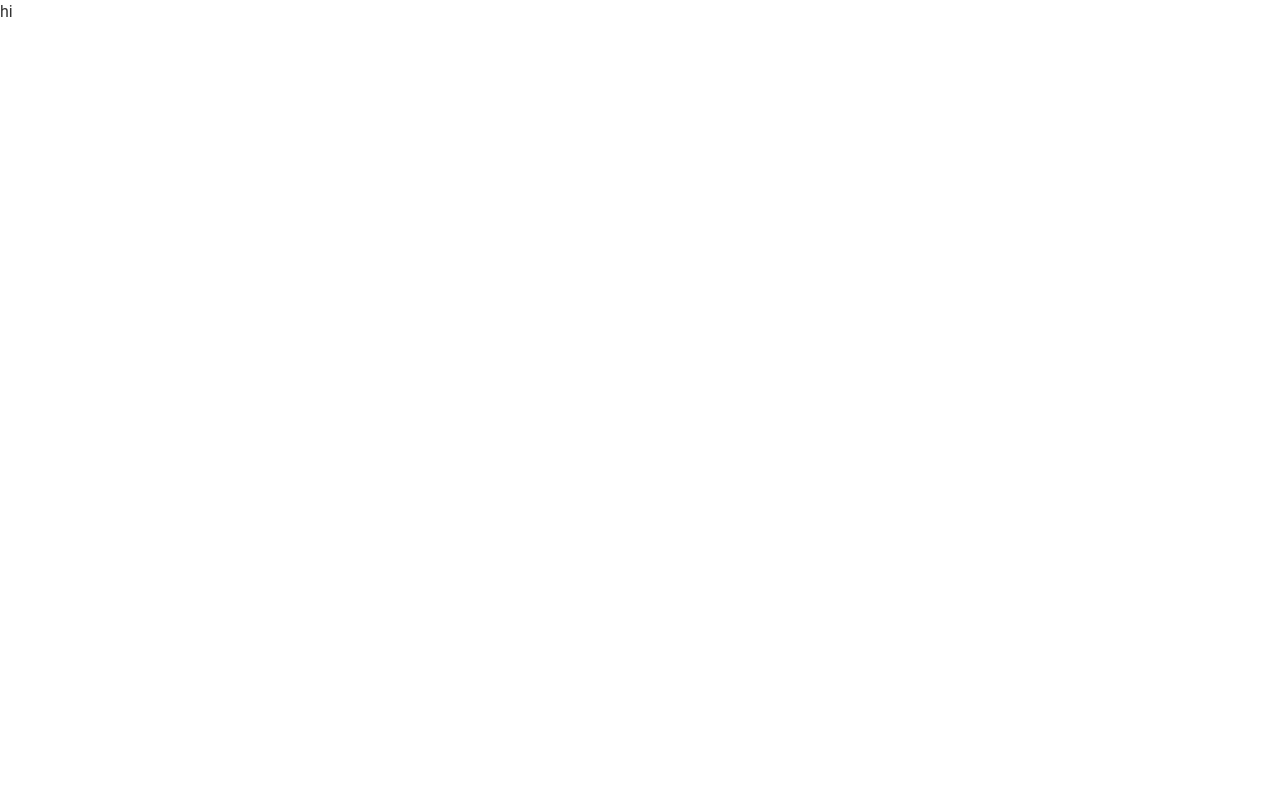
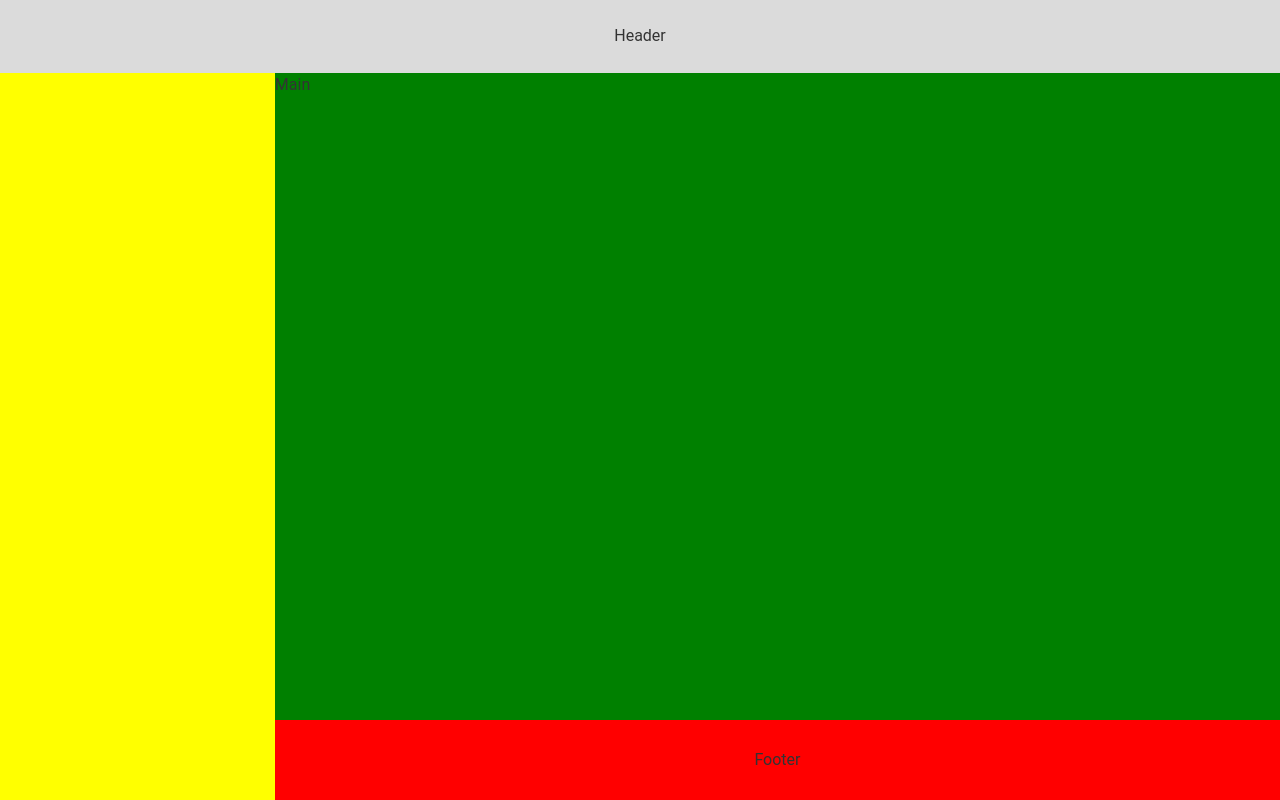
Before and after one commit to devmanlabs/frontend, a Next.js app: page / in a window 1280 px wide. Built offline with nearby package versions, Linux system fonts and the light colour scheme.

Commit message:
basic layout added

```diff
--- a/src/pages/index.tsx
+++ b/src/pages/index.tsx
@@ -1,6 +1,30 @@
-import { Box } from '@chakra-ui/react';
+import { Box, Flex, Grid, Stack } from '@chakra-ui/react';
 
 const Home = () => {
-  return <Box>hi</Box>;
+  return (
+    <Stack height="100vh" spacing={0}>
+      <Grid placeItems="center" as="nav" height="80px" bg="gray.100">
+        Header
+      </Grid>
+      <Flex h="100vh" w="100%">
+        <Stack
+          h="100%"
+          as="aside"
+          w="350px
+        "
+          color="black"
+          bg="yellow"
+        ></Stack>
+        <Stack w="100%" spacing={0}>
+          <Box width="full" flex="1" bg="green">
+            Main
+          </Box>
+          <Grid placeItems="center" as="nav" height="80px" bg="red">
+            Footer
+          </Grid>
+        </Stack>
+      </Flex>
+    </Stack>
+  );
 };
 export default Home;
```
